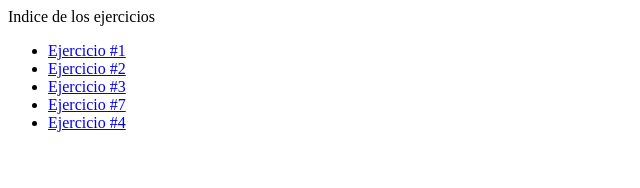
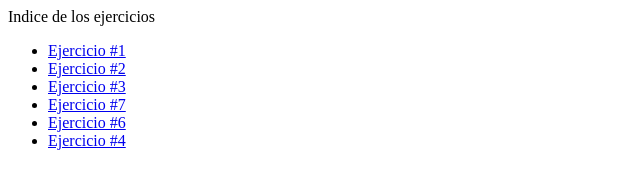
Before and after one commit to tavarezhilario/practicaIII, a website: page public_html/index.html in a window 1280 px wide. Shown: the whole page, without its empty margins (0-640 px from the left). Drawn offline with Linux system fonts and the light colour scheme.

Commit message:
cambio de Felix

```diff
--- a/public_html/index.html
+++ b/public_html/index.html
@@ -19,6 +19,7 @@ and open the template in the editor.
 
             <li><a href="ejercicio3.html">Ejercicio #3</a></li>
             <li><a href="ejercicio7.html">Ejercicio #7</a></li>
+            <li><a href="ejercicio6.html">Ejercicio #6</a></li>
              <li><a href="ejercicio4.html">Ejercicio #4</a></li>
         </ul>
     </body>
```
